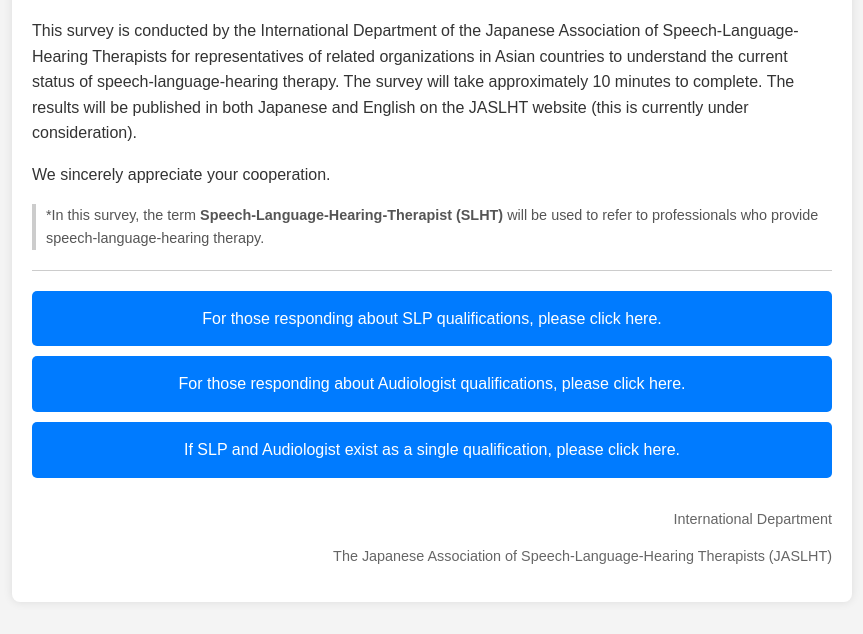
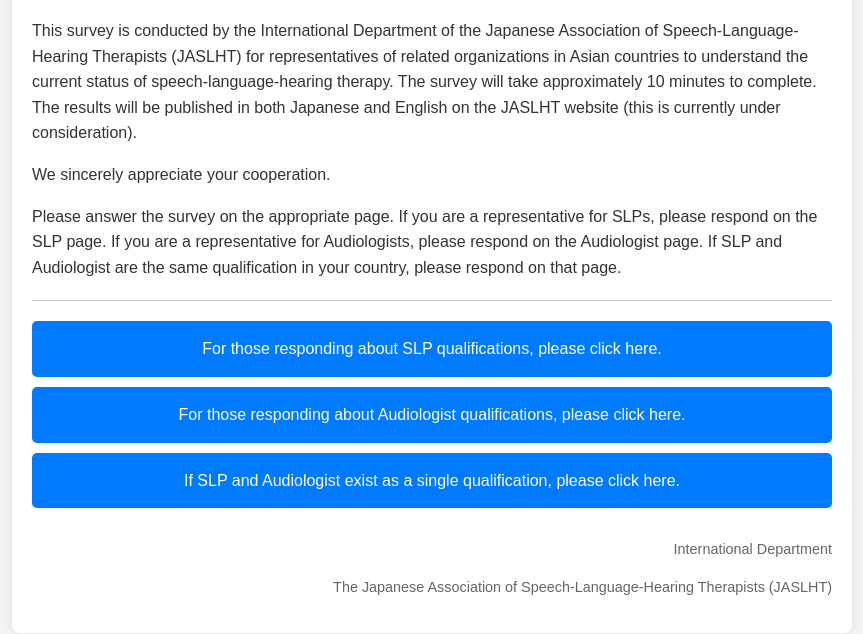
Before and after one commit to Noname-888/SLHT-Survey, a plain HTML site: page index.html in a window 1280 px wide. Shown: the part 116-750 px from the top of the page, without its empty margins (208-1071 px from the left). Drawn offline with Linux system fonts and the light colour scheme.

Commit message:
Add files via upload

```diff
--- a/index.html
+++ b/index.html
@@ -9,11 +9,9 @@
 <body>
     <div class="container">
         <h1>Request for Participation in a Survey</h1>
-        <p>This survey is conducted by the International Department of the Japanese Association of Speech-Language-Hearing Therapists for representatives of related organizations in Asian countries to understand the current status of speech-language-hearing therapy. The survey will take approximately 10 minutes to complete. The results will be published in both Japanese and English on the JASLHT website (this is currently under consideration).</p>
+        <p>This survey is conducted by the International Department of the Japanese Association of Speech-Language-Hearing Therapists (JASLHT) for representatives of related organizations in Asian countries to understand the current status of speech-language-hearing therapy. The survey will take approximately 10 minutes to complete. The results will be published in both Japanese and English on the JASLHT website (this is currently under consideration).</p>
         <p>We sincerely appreciate your cooperation.</p>
-        <p class="note">
-            *In this survey, the term <strong>Speech-Language-Hearing-Therapist (SLHT)</strong> will be used to refer to professionals who provide speech-language-hearing therapy.
-        </p>
+        <p>Please answer the survey on the appropriate page. If you are a representative for SLPs, please respond on the SLP page. If you are a representative for Audiologists, please respond on the Audiologist page. If SLP and Audiologist are the same qualification in your country, please respond on that page.</p>
         <hr>
         <div class="button-container">
             <a href="YOUR_GOOGLE_FORM_URL_FOR_SLP" class="button" target="_blank">For those responding about SLP qualifications, please click here.</a>
```
